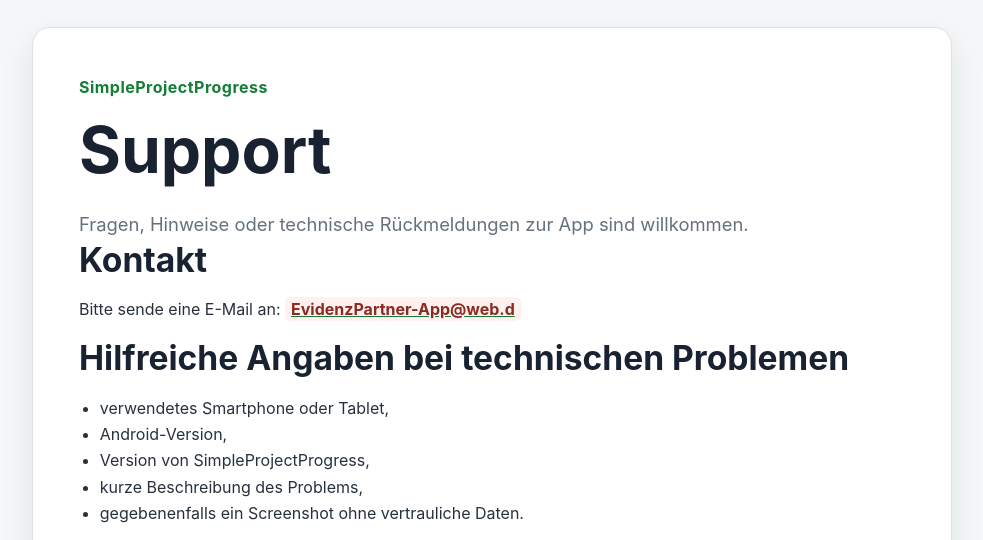
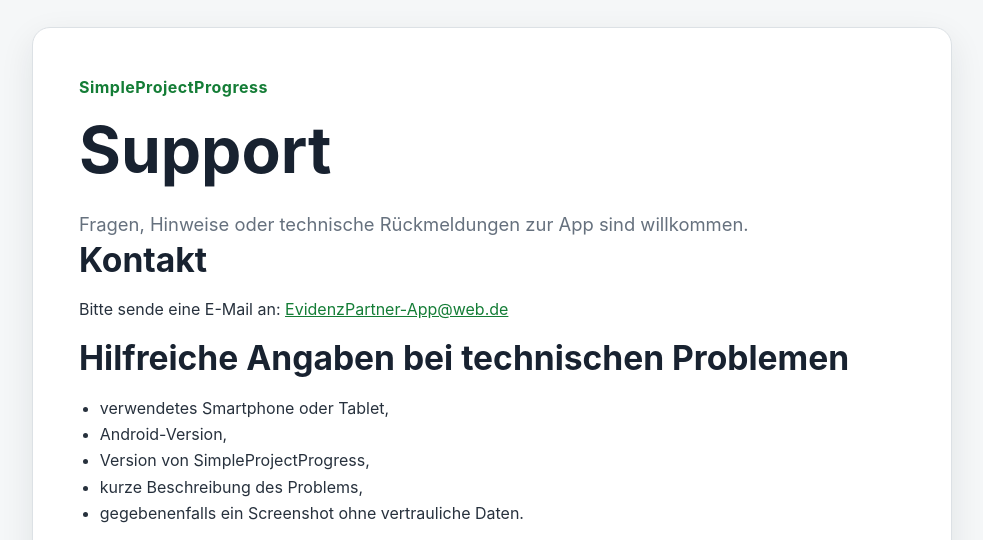
Before and after one commit to EvidenzPartner/simpleprojectprogress, a plain HTML site: page support/index.html in a window 1280 px wide. Shown: the part 242-782 px from the top of the page, without its empty margins (148-1131 px from the left). Drawn offline with Linux system fonts and the light colour scheme.

Commit message:
Fix email address in contact section

```diff
--- a/support/index.html
+++ b/support/index.html
@@ -36,8 +36,8 @@
         <h2>Kontakt</h2>
         <p>
             Bitte sende eine E-Mail an:
-            <a href="mailto:EvidenzPartner-App@web.d">
-                <span class="placeholder">EvidenzPartner-App@web.d</span>
+            <a href="mailto:EvidenzPartner-App@web.de">
+                EvidenzPartner-App@web.de
             </a>
         </p>
 
```
